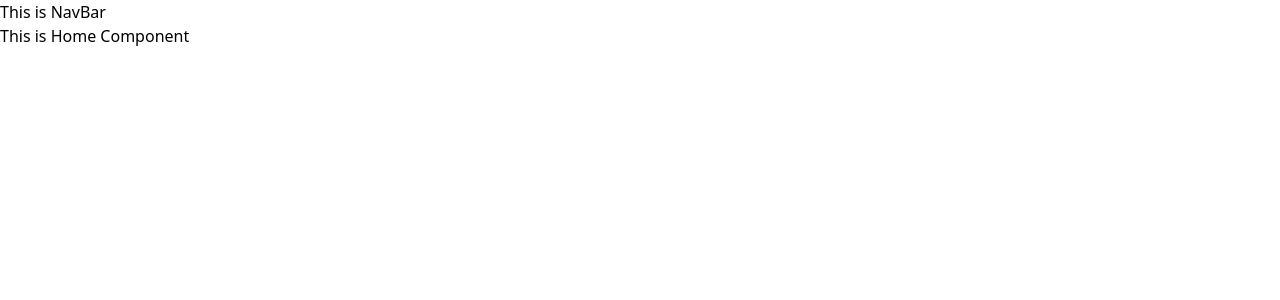
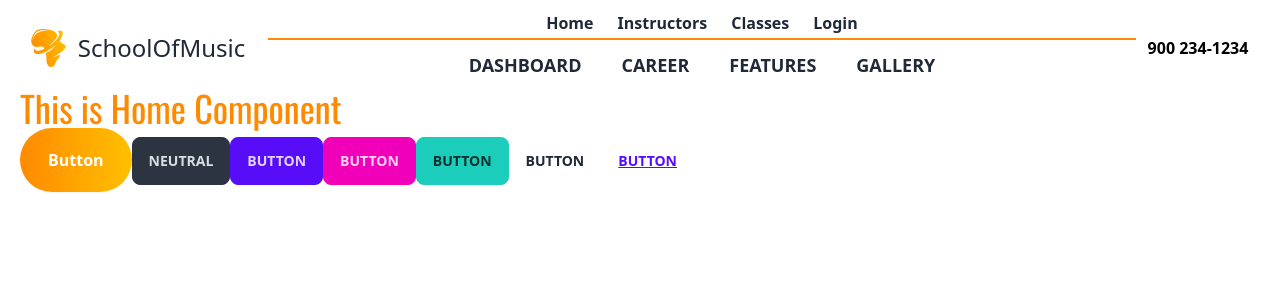
Before and after one commit to Aminul667/school-of-music-client, a React (Vite) app: page / in a window 1280 px wide. Shown: the top 300 px of the page. Built offline with nearby package versions, Linux system fonts and the light colour scheme.

Commit message:
added navigation bar

```diff
--- a/package.json
+++ b/package.json
@@ -22,6 +22,7 @@
     "@types/react-dom": "^18.0.11",
     "@vitejs/plugin-react": "^4.0.0",
     "autoprefixer": "^10.4.14",
+    "daisyui": "^3.0.20",
     "eslint": "^8.38.0",
     "eslint-plugin-react": "^7.32.2",
     "eslint-plugin-react-hooks": "^4.6.0",
--- a/src/Layout/Main.jsx
+++ b/src/Layout/Main.jsx
@@ -2,7 +2,7 @@ import { Outlet } from "react-router-dom";
 import NavBar from "../pages/Shared/NavBar/NavBar";
 const Main = () => {
     return (
-        <div>
+        <div className="mx-5 mt-2">
             <NavBar></NavBar>
             <Outlet></Outlet>
         </div>
--- a/src/index.css
+++ b/src/index.css
@@ -1,3 +1,14 @@
+@import url("https://fonts.googleapis.com/css2?family=Oswald&display=swap");
+
 @tailwind base;
 @tailwind components;
 @tailwind utilities;
+
+@layer components {
+  .btnPrimary {
+    @apply py-5 px-7 bg-gradient-to-r from-colorPrimaryDark to-colorPrimaryLight rounded-[100px] shadow-sm text-white font-bold hover:to-colorPrimaryDark;
+  }
+  .titlePrimary {
+    @apply font-oswald text-4xl text-colorPrimaryDark;
+  }
+}
--- a/src/pages/Home/Home/Home.jsx
+++ b/src/pages/Home/Home/Home.jsx
@@ -1,10 +1,16 @@
-
 const Home = () => {
-    return (
-        <div>
-            <h2>This is Home Component</h2>
-        </div>
-    );
+  return (
+    <div>
+      <h2 className="titlePrimary">This is Home Component</h2>
+      <button className="btnPrimary">Button</button>
+      <button className="btn btn-neutral">Neutral</button>
+      <button className="btn btn-primary">Button</button>
+      <button className="btn btn-secondary">Button</button>
+      <button className="btn btn-accent">Button</button>
+      <button className="btn btn-ghost">Button</button>
+      <button className="btn btn-link">Button</button>
+    </div>
+  );
 };
 
 export default Home;
--- a/src/pages/Shared/NavBar/NavBar.jsx
+++ b/src/pages/Shared/NavBar/NavBar.jsx
@@ -1,9 +1,48 @@
+import logo from '../../../assets/images/logo.png'
 
 const NavBar = () => {
     return (
-        <div>
-            <h1>This is NavBar</h1>
+        <nav>
+        <div className="flex flex-wrap items-center justify-between">
+            <div className="flex justify-center items-center lg:w-[20%]">
+                <img src={logo} />
+                <div className="m-3 text-2xl lg:pl-0">
+                    SchoolOfMusic
+                </div>
+            </div>
+            <div className="m-5 lg:hidden" id="menu-button">
+                <h2 className='text-4xl font-bold'>P</h2>
+            </div>
+            <div className="h-20 w-screen lg:w-[70%] clip-custom" id="menu">
+                <div>
+                    <div className="flex items-center justify-center h-8 border-x-0 border-colorPrimaryDark border-b-2">
+                        <ul className="flex gap-6 font-bold">
+                            <li><a href="#">Home</a></li>
+                            <li><a href="#">Instructors</a></li>
+                            <li><a href="#">Classes</a></li>
+                            <li><a href="#">Login</a></li>
+                        </ul>
+                    </div>
+                    <div className="flex items-center justify-center">
+                        <ul className="flex h-12 gap-10 md:pt-[0.7rem] uppercase text-sm md:text-lg font-bold">
+                            <li><a href="#">Dashboard</a></li>
+                            <li><a href="#">career</a></li>
+                            <li><a href="#">features</a></li>
+                            <li><a href="#">gallery</a></li>
+                        </ul>
+                    </div>
+                </div>
+            </div>
+            <div className="w-[10%] hidden lg:block">
+                <div className="flex items-center justify-center">
+                    {/* <img className="w-4 h-4 mr-3 " src="/static_files/svgs/phone-flip-solid.svg" alt="phone"> */}
+                    <div className="font-bold text-black ">
+                        900 234-1234
+                    </div>
+                </div>
+            </div>
         </div>
+    </nav>
     );
 };
 
--- a/tailwind.config.js
+++ b/tailwind.config.js
@@ -1,11 +1,17 @@
 /** @type {import('tailwindcss').Config} */
 export default {
-  content: [
-    "./index.html",
-    "./src/**/*.{js,ts,jsx,tsx}",
-  ],
+  content: ["./index.html", "./src/**/*.{js,ts,jsx,tsx}"],
   theme: {
-    extend: {},
+    extend: {
+      colors: {
+        colorPrimaryDark: "#FF8A00",
+        colorPrimaryLight: "#FFC000",
+        colorSecondary: "#5C5C5C",
+      },
+      fontFamily: {
+        oswald: ["Oswald", "sans-serif"],
+      },
+    },
   },
-  plugins: [],
+  plugins: [require("daisyui")],
 };
```
Also changed, not shown: src/assets/images/logo.png (added), 1 other file (tests, documents, lock files or other folders).
